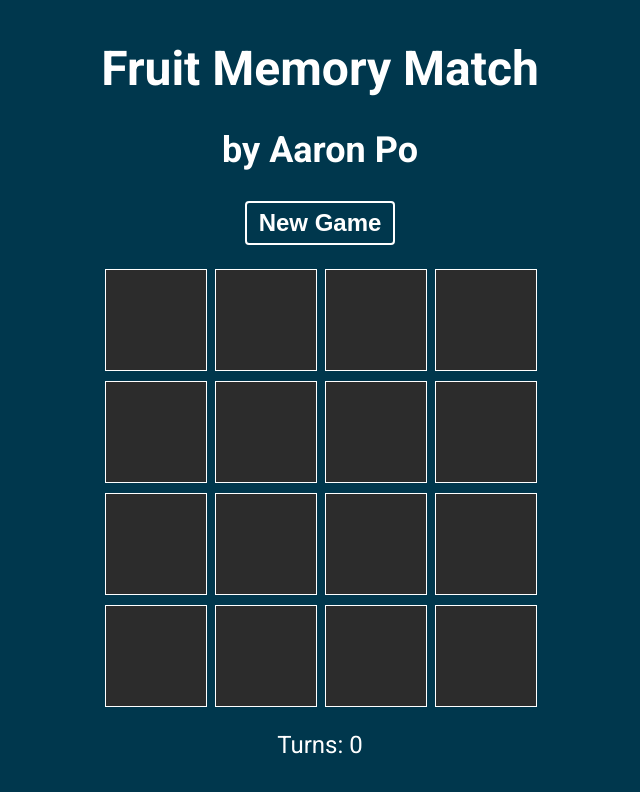
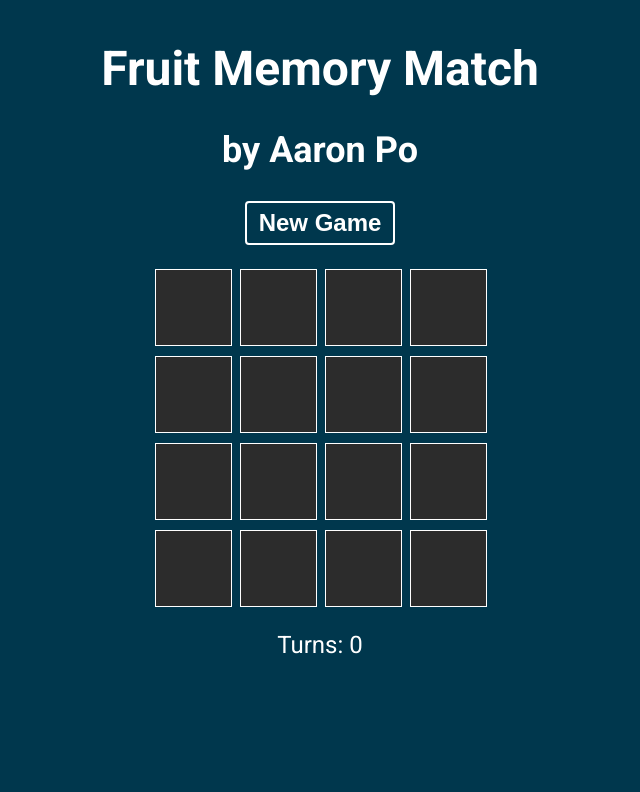
Before and after one commit to aaronpo97/guessing-game, a React (Vite) app: page / in a window 1280 px wide. Shown: the top 792 px of the page, without its empty margins (320-960 px from the left). Built offline with nearby package versions, Linux system fonts and the light colour scheme.

Commit message:
updating the card size

```diff
--- a/src/App.scss
+++ b/src/App.scss
@@ -28,6 +28,6 @@ button {
 .card-grid {
   margin-top: 1em;
   display: grid;
-  grid-template-columns: 100px 100px 100px 100px;
+  grid-template-columns: 75px 75px 75px 75px;
   grid-gap: 10px;
 }
--- a/src/App.tsx
+++ b/src/App.tsx
@@ -59,7 +59,9 @@ const App = (): JSX.Element => {
     <div className='App'>
       <h1>Fruit Memory Match</h1>
       <h2>by Aaron Po</h2>
-      <button onClick={shuffleCards}>New Game</button>
+      <button disabled={disabled} onClick={shuffleCards}>
+        New Game
+      </button>
       <div className='game-container'>
         {cards && (
           <div className='card-grid'>
--- a/src/components/SingleCard.scss
+++ b/src/components/SingleCard.scss
@@ -1,12 +1,13 @@
 .card {
   position: relative;
+  cursor: pointer;
 
   .content {
-    width: 100px;
+    width: 75px;
     display: block;
     border: 1px solid #fff;
     // border-radius: 6px;
-    height: 100px;
+    height: 75px;
   }
 
   .front {
```
